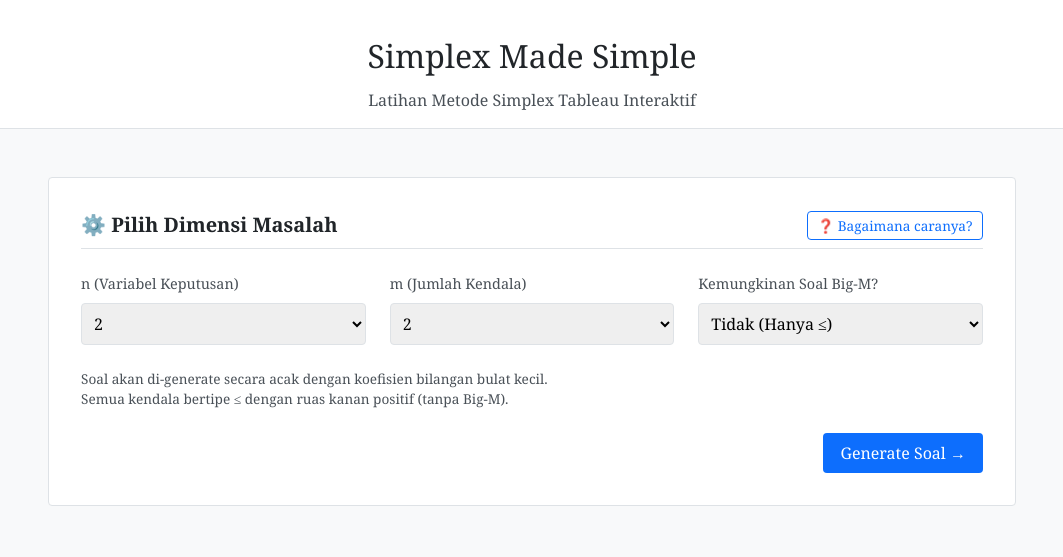
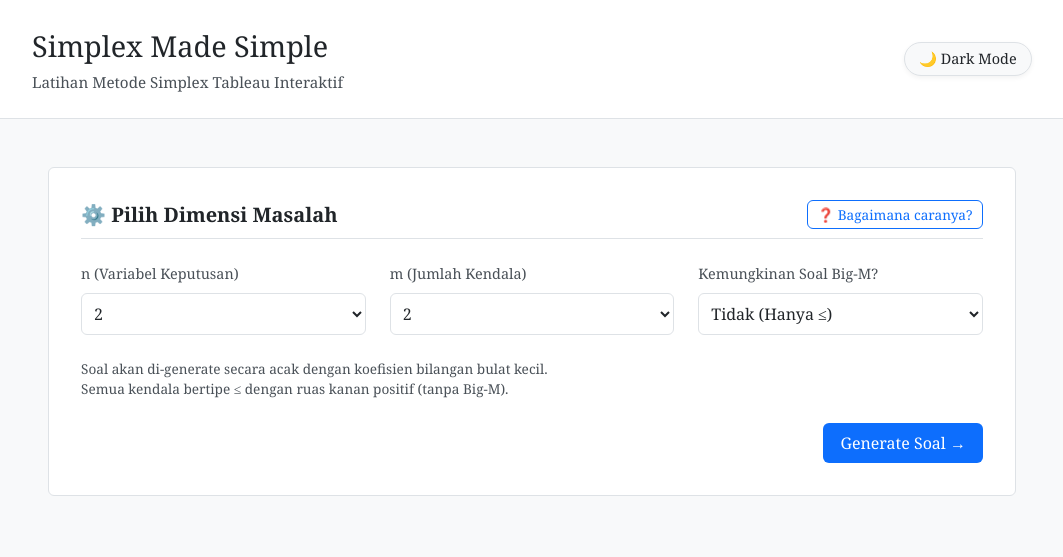
Before and after one commit to realfeeds/simplex-made-simple, a plain HTML site: page index.html in a window 1280 px wide. Shown: the whole page, without its empty margins (108-1171 px from the left). Drawn offline with nearby package versions, Linux system fonts and the light colour scheme.

Commit message:
Add dark mode theme toggle, unbounded LP support, symbolic Big-M arithmetic, and dynamic basis dropdowns

```diff
--- a/app.js
+++ b/app.js
@@ -1952,8 +1952,31 @@ function renderStep5() {
   };
 }
 
+// ===================== THEME TOGGLE SYSTEM =====================
+function initTheme() {
+  const savedTheme = localStorage.getItem('simplex_theme') ||
+    (window.matchMedia && window.matchMedia('(prefers-color-scheme: dark)').matches ? 'dark' : 'light');
+  applyTheme(savedTheme);
+}
+
+function applyTheme(theme) {
+  document.documentElement.setAttribute('data-theme', theme);
+  localStorage.setItem('simplex_theme', theme);
+  const btn = $('themeToggle');
+  if (btn) {
+    btn.innerHTML = theme === 'dark' ? '☀️ Light Mode' : '🌙 Dark Mode';
+  }
+}
+
+function toggleTheme() {
+  const current = document.documentElement.getAttribute('data-theme') || 'light';
+  const next = current === 'dark' ? 'light' : 'dark';
+  applyTheme(next);
+}
+
 // ===================== INIT =====================
 function init() {
+  initTheme();
   renderSetup();
 }
 
--- a/index.html
+++ b/index.html
@@ -11,8 +11,13 @@
 </head>
 <body>
   <header>
-    <h1>Simplex Made Simple</h1>
-    <p>Latihan Metode Simplex Tableau Interaktif</p>
+    <div class="header-wrapper">
+      <div>
+        <h1>Simplex Made Simple</h1>
+        <p>Latihan Metode Simplex Tableau Interaktif</p>
+      </div>
+      <button id="themeToggle" class="theme-toggle" onclick="toggleTheme()">🌙 Dark Mode</button>
+    </div>
   </header>
 
 
--- a/style.css
+++ b/style.css
@@ -12,7 +12,27 @@
   --error-bg: #f8d7da;
   --warning: #ffc107;
   --warning-bg: #fff3cd;
-  --radius: 4px;
+  --radius: 6px;
+  --input-bg: #ffffff;
+  --table-hover: #e9ecef;
+}
+
+[data-theme="dark"] {
+  --bg-primary: #0f172a;
+  --bg-secondary: #1e293b;
+  --text-primary: #f8fafc;
+  --text-secondary: #cbd5e1;
+  --text-muted: #94a3b8;
+  --border-color: #334155;
+  --accent: #38bdf8;
+  --success: #4ade80;
+  --success-bg: #064e3b;
+  --error: #f87171;
+  --error-bg: #7f1d1d;
+  --warning: #fbbf24;
+  --warning-bg: #78350f;
+  --input-bg: #0f172a;
+  --table-hover: #334155;
 }
 
 * { margin: 0; padding: 0; box-sizing: border-box; }
@@ -23,27 +43,64 @@ body {
   color: var(--text-primary);
   min-height: 100vh;
   line-height: 1.5;
+  transition: background 0.25s ease, color 0.25s ease;
+}
+
+input, select {
+  background: var(--input-bg);
+  color: var(--text-primary);
 }
 
 /* ===================== HEADER ===================== */
 header {
-  text-align: center;
-  padding: 2rem 1rem 1rem;
+  padding: 1.5rem 1rem;
   background: var(--bg-secondary);
   border-bottom: 1px solid var(--border-color);
   margin-bottom: 2rem;
+  transition: background 0.25s ease, border-color 0.25s ease;
+}
+
+.header-wrapper {
+  display: flex;
+  justify-content: space-between;
+  align-items: center;
+  max-width: 1000px;
+  margin: 0 auto;
+  gap: 1rem;
+  flex-wrap: wrap;
 }
 
 header h1 {
-  font-size: 2rem;
+  font-size: 1.8rem;
   font-weight: normal;
   color: var(--text-primary);
 }
 
 header p {
   color: var(--text-secondary);
-  font-size: 1rem;
-  margin-top: 0.5rem;
+  font-size: 0.95rem;
+  margin-top: 0.25rem;
+}
+
+.theme-toggle {
+  background: var(--bg-primary);
+  border: 1px solid var(--border-color);
+  color: var(--text-primary);
+  padding: 0.4rem 0.9rem;
+  border-radius: 20px;
+  cursor: pointer;
+  font-family: inherit;
+  font-size: 0.9rem;
+  display: inline-flex;
+  align-items: center;
+  gap: 0.4rem;
+  transition: all 0.2s ease;
+  box-shadow: 0 2px 5px rgba(0, 0, 0, 0.05);
+}
+
+.theme-toggle:hover {
+  border-color: var(--accent);
+  color: var(--accent);
 }
 
 /* ===================== STEP INDICATOR ===================== */
```
